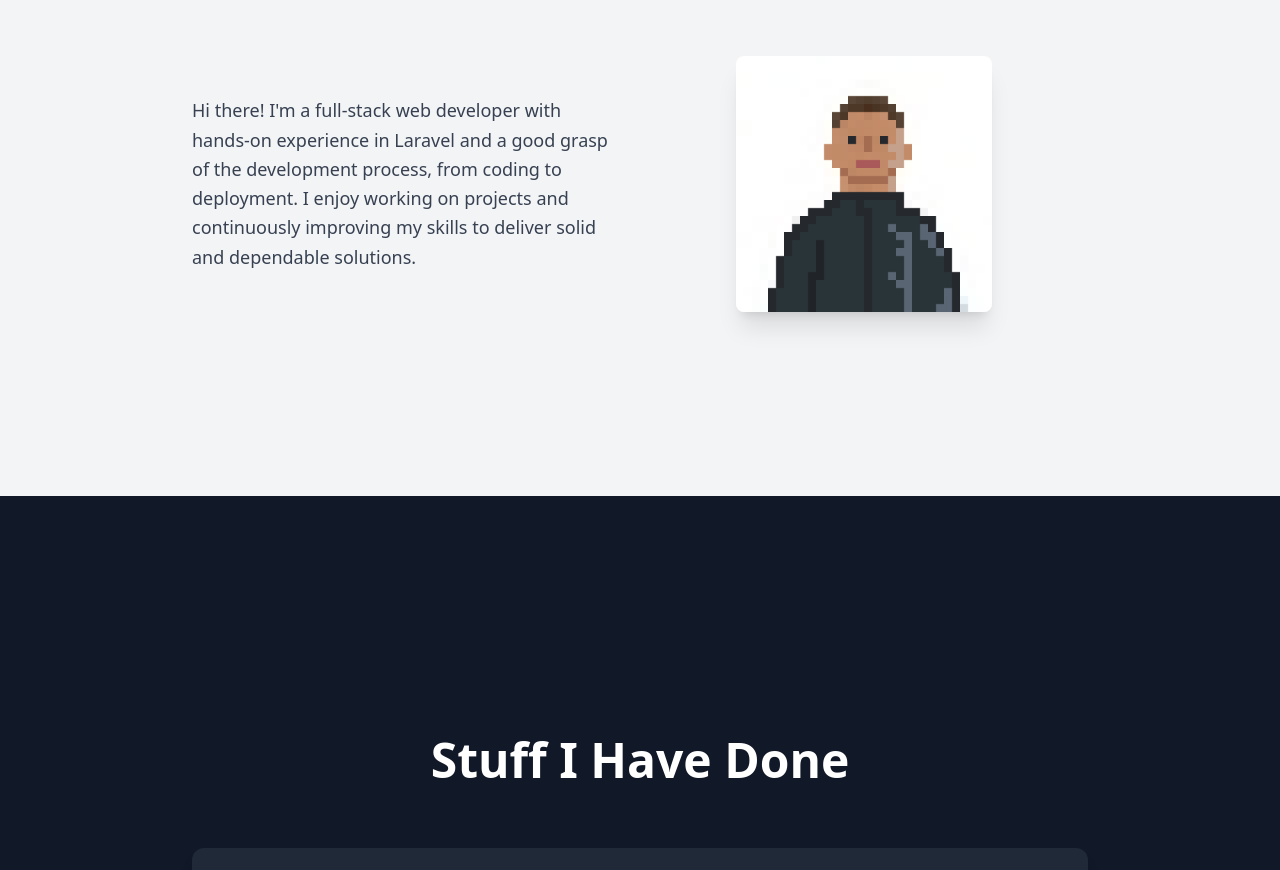
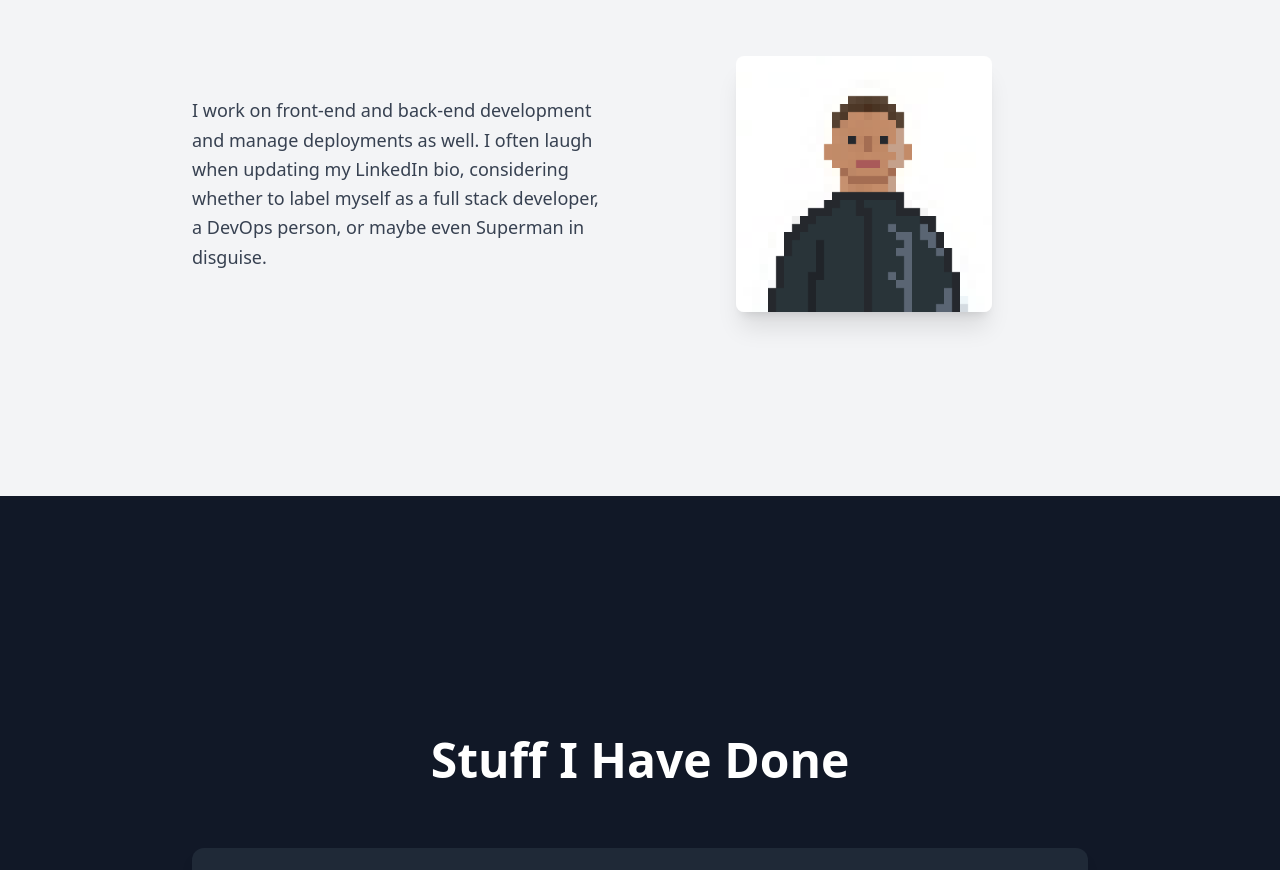
Before and after one commit to ginanjar-tg/my-portfolio, a Next.js app: page /components/contents in a window 1280 px wide. Shown: the part 1104-1974 px from the top of the page. Built offline with nearby package versions, Linux system fonts and the light colour scheme; what tw-elements would draw is missing.

Commit message:
Update contents.js

```diff
--- a/pages/components/contents.js
+++ b/pages/components/contents.js
@@ -46,7 +46,7 @@ export default function Contents() {
             <div className="flex flex-col md:flex-row items-center justify-center w-full max-w-4xl mx-auto">
               <div className="md:w-1/2 md:pr-8 mb-8 md:mb-0">
                 <p className="text-lg leading-relaxed text-gray-700 text-center md:text-left">
-                  Hi there! I&apos;m a full-stack web developer with hands-on experience in Laravel and a good grasp of the development process, from coding to deployment. I enjoy working on projects and continuously improving my skills to deliver solid and dependable solutions.
+                  I work on front-end and back-end development and manage deployments as well. I often laugh when updating my LinkedIn bio, considering whether to label myself as a full stack developer, a DevOps person, or maybe even Superman in disguise.
                 </p>
               </div>
               <div className="md:w-1/2 flex justify-center">
```
